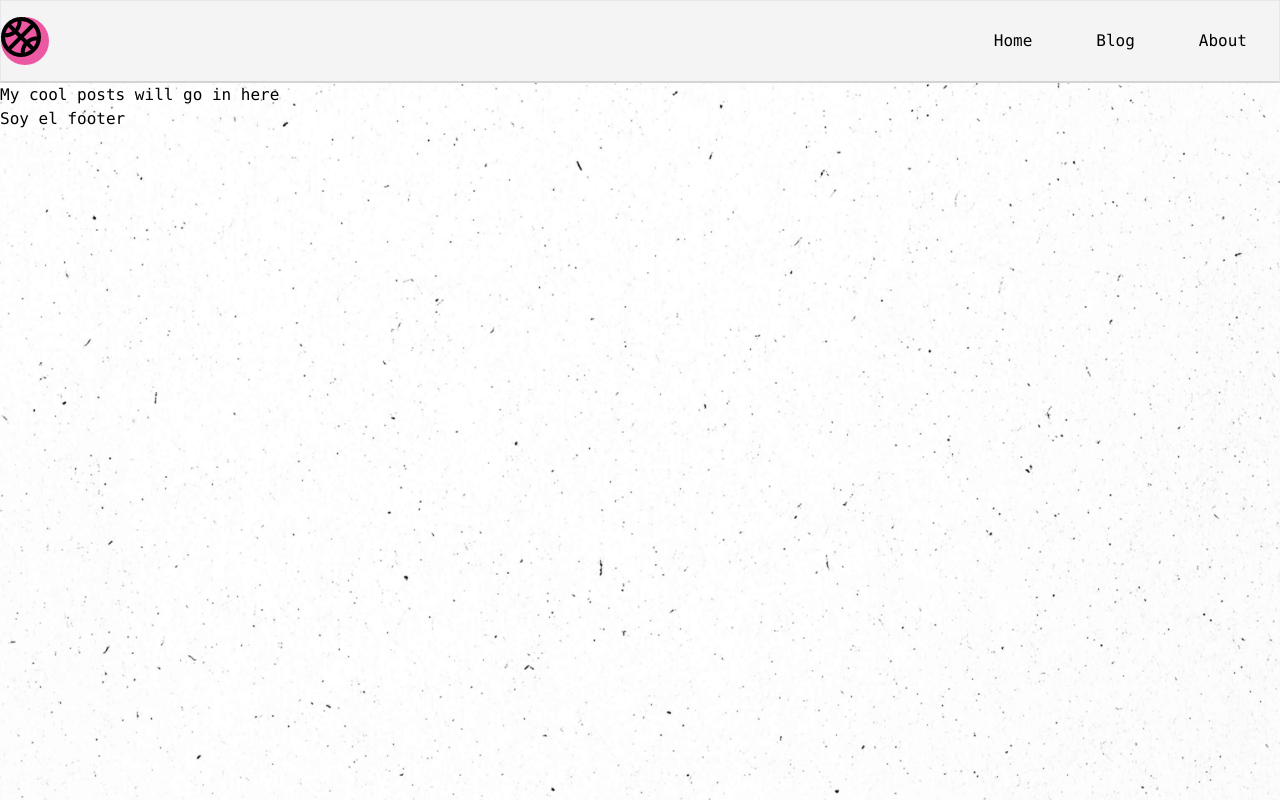
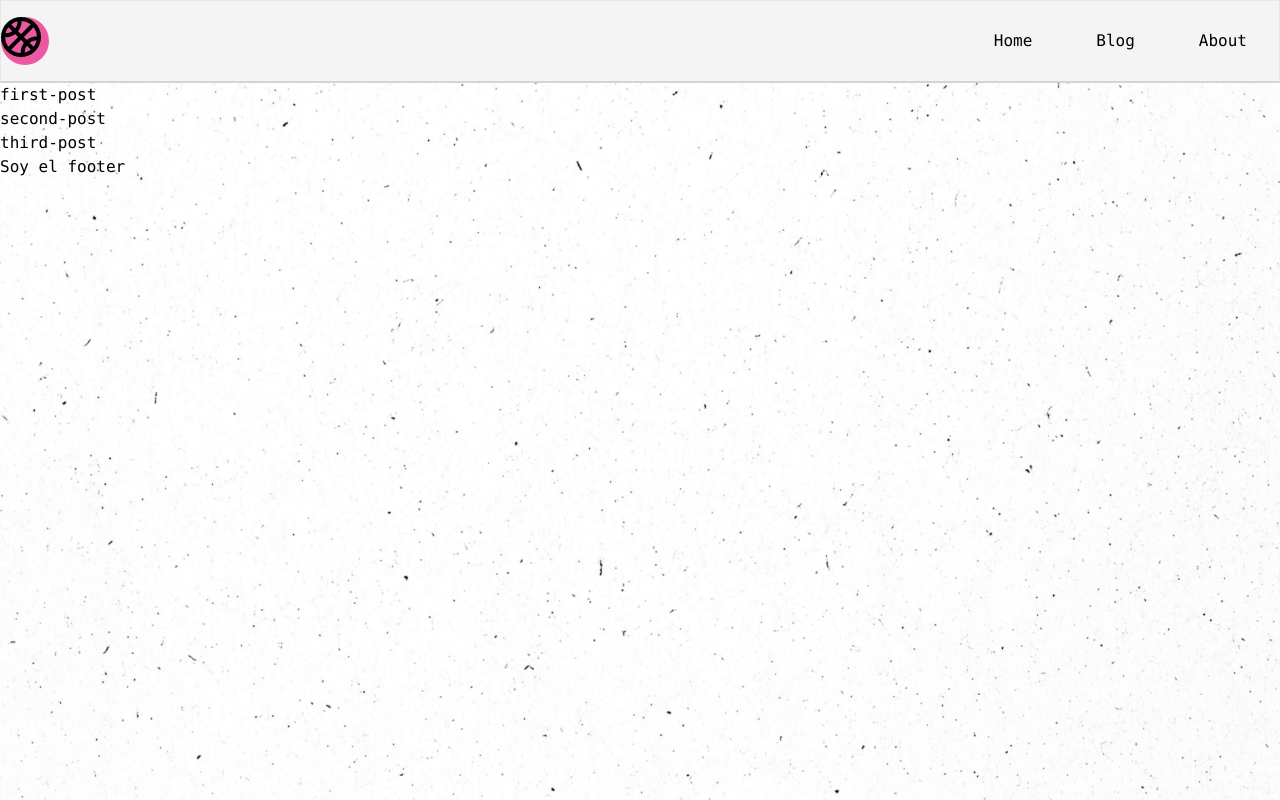
Before and after one commit to robemadz/blog-robe, a Gatsby site: page /blog in a window 1280 px wide. Built offline with nearby package versions, Linux system fonts and the light colour scheme; Gatsby itself is replaced by a stand-in of ours.

Commit message:
añadidos blog posts con graphql y posts mdx de prueba

```diff
--- a/gatsby-config.js
+++ b/gatsby-config.js
@@ -23,6 +23,13 @@
         path: `${__dirname}/src/images`,
       },
     },
+    {
+      resolve: `gatsby-source-filesystem`,
+      options: {
+        name: `blog`,
+        path: `${__dirname}/blog/`,
+      },
+    },
     `gatsby-plugin-postcss`,
     `gatsby-transformer-sharp`,
     `gatsby-plugin-sharp`,
--- a/src/pages/blog.js
+++ b/src/pages/blog.js
@@ -1,15 +1,30 @@
 import * as React from "react"
+import { graphql } from "gatsby"
 import Layout from "../components/layout"
 import Seo from "../components/seo"
 
-const BlogPage = () => {
+const BlogPage = ({ data }) => {
   return (
     <Layout pageTitle="My Blog Posts">
-      <p>My cool posts will go in here</p>
+      <ul>
+        {data.allFile.nodes.map(node => (
+          <li key={node.name}>{node.name}</li>
+        ))}
+      </ul>
     </Layout>
   )
 }
 
+export const query = graphql`
+  query {
+    allFile(filter: { sourceInstanceName: { eq: "blog" } }) {
+      nodes {
+        name
+      }
+    }
+  }
+`
+
 export const Head = () => <Seo title="My Blog Posts" />
 
 export default BlogPage
```
Also changed, not shown: blog/first-post.mdx (added), blog/second-post.mdx (added), blog/third-post.mdx (added).
